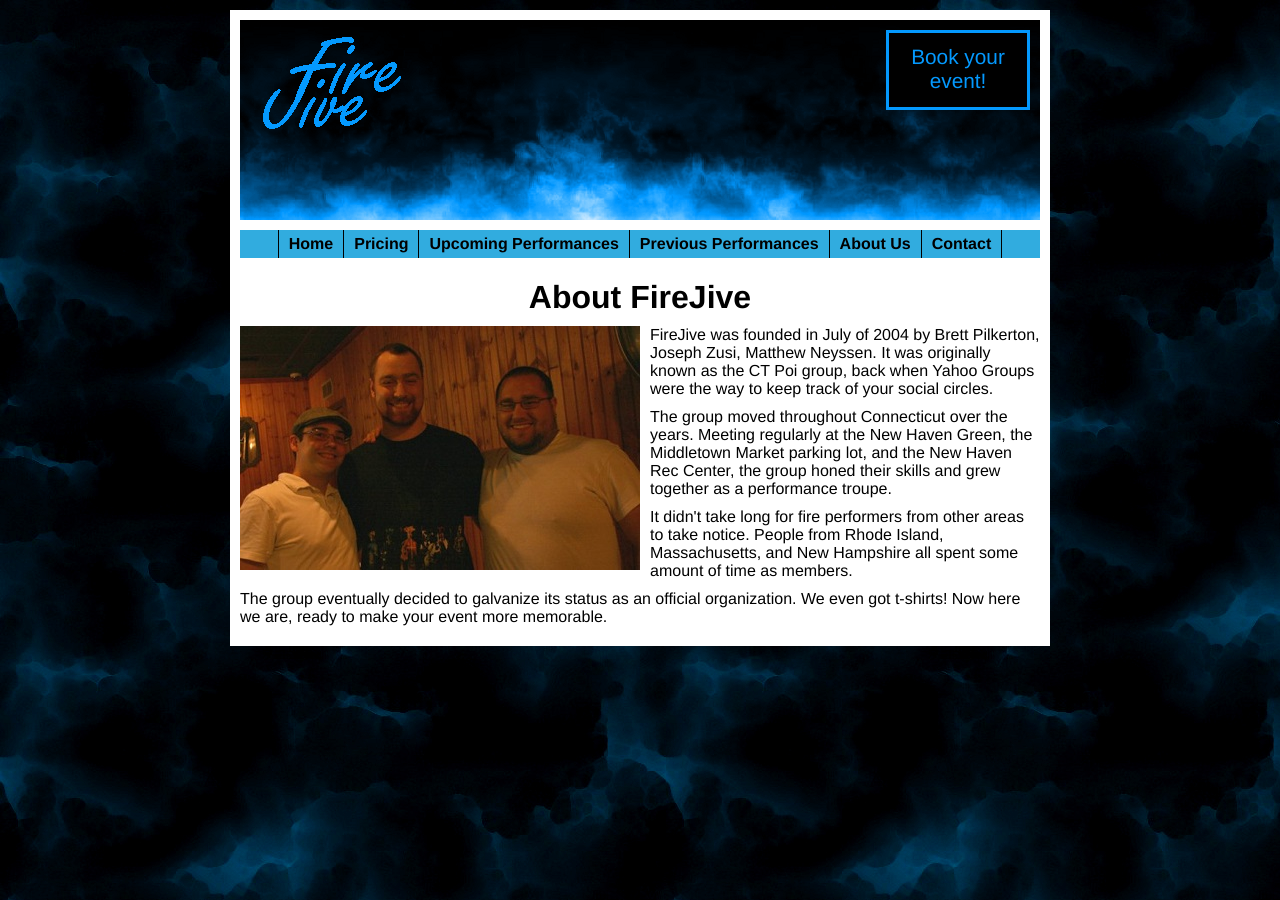
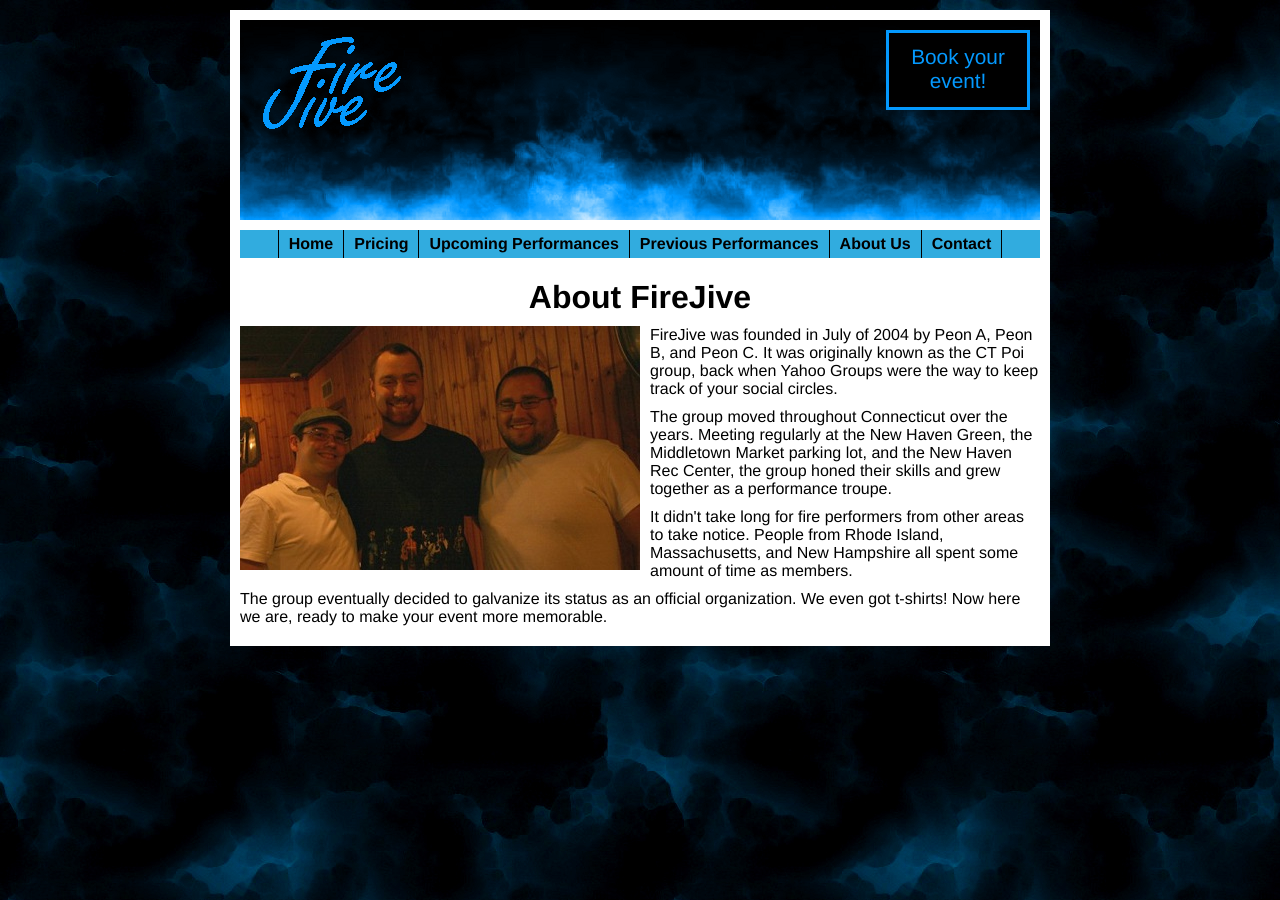
Before and after one commit to fjzusi/Firejive, a Jekyll site: the page built from about.html, in a window 1280 px wide. Built offline with Jekyll 4.4.1, drawn with Linux system fonts in a browser that asks for light colours.

Commit message:
Removed real names from the website

```diff
--- a/about.html
+++ b/about.html
@@ -5,7 +5,7 @@
 <h1>About FireJive</h1>
 <img id="imgAboutUsTeamPicture" src="/Firejive/img/about-us.jpg" alt="FireJive Crew" title="FireJive Crew" width="400" height="244" />
 <p>
-	FireJive was founded in July of 2004 by Brett Pilkerton, Joseph Zusi, Matthew Neyssen.
+	FireJive was founded in July of 2004 by Peon A, Peon B, and Peon C.
 	It was originally known as the CT Poi group, back when Yahoo Groups were the way to keep track of your social circles.
 </p>
 <p>
```
